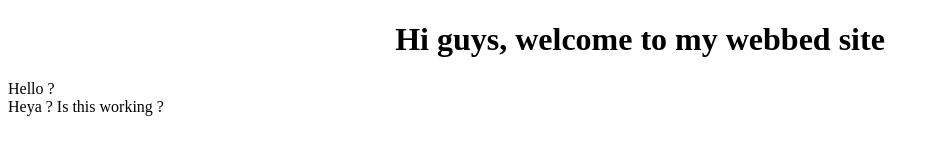
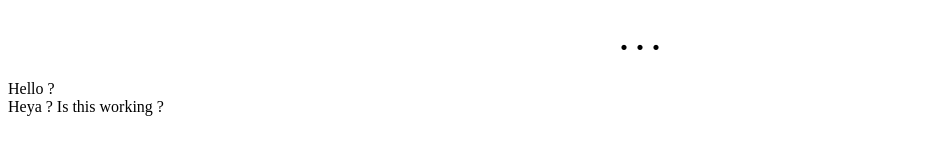
Before and after one commit to EM-387/inferno, a plain HTML site: page index.html in a window 1280 px wide. Shown: the whole page, without its empty margins (0-940 px from the left). Drawn offline with Linux system fonts and the light colour scheme.

Commit message:
Update index.html

```diff
--- a/index.html
+++ b/index.html
@@ -11,7 +11,7 @@
 <!--    <link href="style.css" rel="stylesheet" type="text/css" media="all"> -->
   </head>
   <body>
-    <h1 style= "text-align: center;">Hi guys, welcome to my webbed site</h1>
+    <h1 style= "text-align: center;">. . .</h1>
 
     <p>
     Hello ? <br> Heya ? Is this working ?
```
